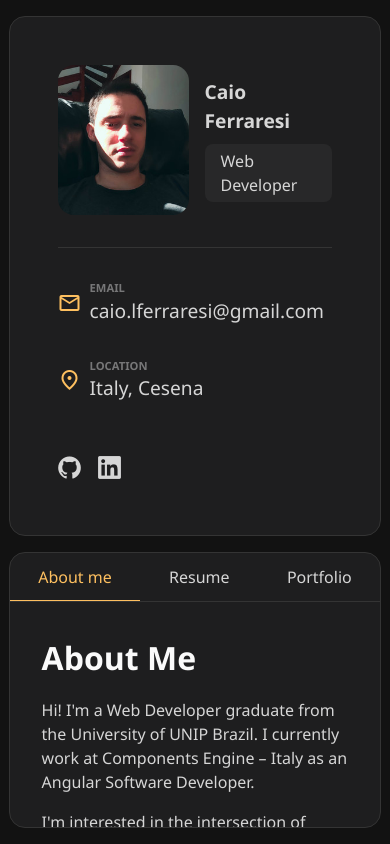
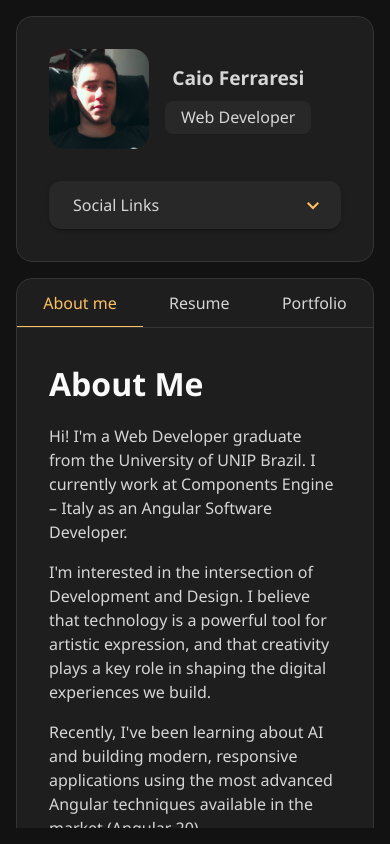
Before and after one commit to caiolf/caiolf.github.io, an Angular app: page / in a window 390 px wide. Built offline with nearby package versions, Linux system fonts and the light colour scheme.

Commit message:
feat: mobile adaptation

```diff
--- a/src/app/app.scss
+++ b/src/app/app.scss
@@ -52,6 +52,10 @@
     padding: 1rem;
     main {
       flex-direction: column;
+      overflow: auto;
+      .tabs {
+        overflow: unset !important;
+      }
     }
   }
 }
--- a/src/app/components/personal-card/personal-card.html
+++ b/src/app/components/personal-card/personal-card.html
@@ -7,6 +7,7 @@
     <p class="title">{{ me.title }}</p>
   </div>
 </section>
+<div class="additional-data">
   <section class="data">
     @for (item of dataItems; track item) {
     <div class="data-item">
@@ -30,3 +31,35 @@
     </a>
     }
   </section>
+</div>
+
+<div class="expansion-panel" style="display: none; width: 100%">
+  <mat-expansion-panel>
+    <mat-expansion-panel-header>
+      <mat-panel-title> Social Links </mat-panel-title>
+    </mat-expansion-panel-header>
+    <section class="data">
+      @for (item of dataItems; track item) {
+      <div class="data-item">
+        <span class="material-symbols-outlined">{{ item.icon }}</span>
+        <div>
+          <span class="label">{{ item.label }}</span>
+          <span class="value">{{ item.value }}</span>
+        </div>
+      </div>
+      }
+    </section>
+    <section class="social-links">
+      @for (link of socialLinks; track link) {
+      <a
+        href="{{ link.url }}"
+        class="social-link"
+        target="_blank"
+        rel="noopener noreferrer"
+      >
+        <i class="{{ link.icon }}"></i>
+      </a>
+      }
+    </section>
+  </mat-expansion-panel>
+</div>
--- a/src/app/components/personal-card/personal-card.scss
+++ b/src/app/components/personal-card/personal-card.scss
@@ -70,7 +70,7 @@
   section.social-links {
     display: flex;
     gap: 1rem;
-    margin-top: 1rem;
+    margin-top: 2rem;
     a {
       color: $primary-color;
       font-size: 1.5rem;
@@ -91,7 +91,6 @@
 
 @media screen and (max-width: 768px) {
   :host {
-    padding: 1rem;
     align-items: start;
     width: 100%;
     section {
@@ -99,6 +98,10 @@
     }
     section.photo-name {
       flex-direction: row;
+      .photo {
+        width: 100px;
+        height: 100px;
+      }
       .name-container {
         display: flex;
         flex-direction: column;
@@ -107,6 +110,12 @@
           font-size: 1.2rem;
         }
       }
+    }
+    .additional-data {
+      display: none;
+    }
+    .expansion-panel {
+      display: block !important;
     }
     section.data {
       .data-item {
--- a/src/app/components/personal-card/personal-card.ts
+++ b/src/app/components/personal-card/personal-card.ts
@@ -1,5 +1,5 @@
 import { Component } from "@angular/core";
-
+import { MatExpansionModule } from "@angular/material/expansion";
 interface Persona {
   name: string;
   birthYear: number;
@@ -22,7 +22,7 @@ interface SocialLink {
 
 @Component({
   selector: "app-personal-card",
-  imports: [],
+  imports: [MatExpansionModule],
   templateUrl: "./personal-card.html",
   styleUrl: "./personal-card.scss",
 })
--- a/src/styles.scss
+++ b/src/styles.scss
@@ -110,6 +110,14 @@ select {
       active-indicator-height: 1px,
     )
   );
+  @include mat.expansion-overrides(
+    (
+      container-text-color: $text-color,
+      actions-divider-color: $accent,
+      container-background-color: $secondary-color,
+      header-indicator-color: $accent,
+    )
+  );
 }
 
 // ...existing code...
```
Lines whose indentation alone changed are shown as unchanged.
